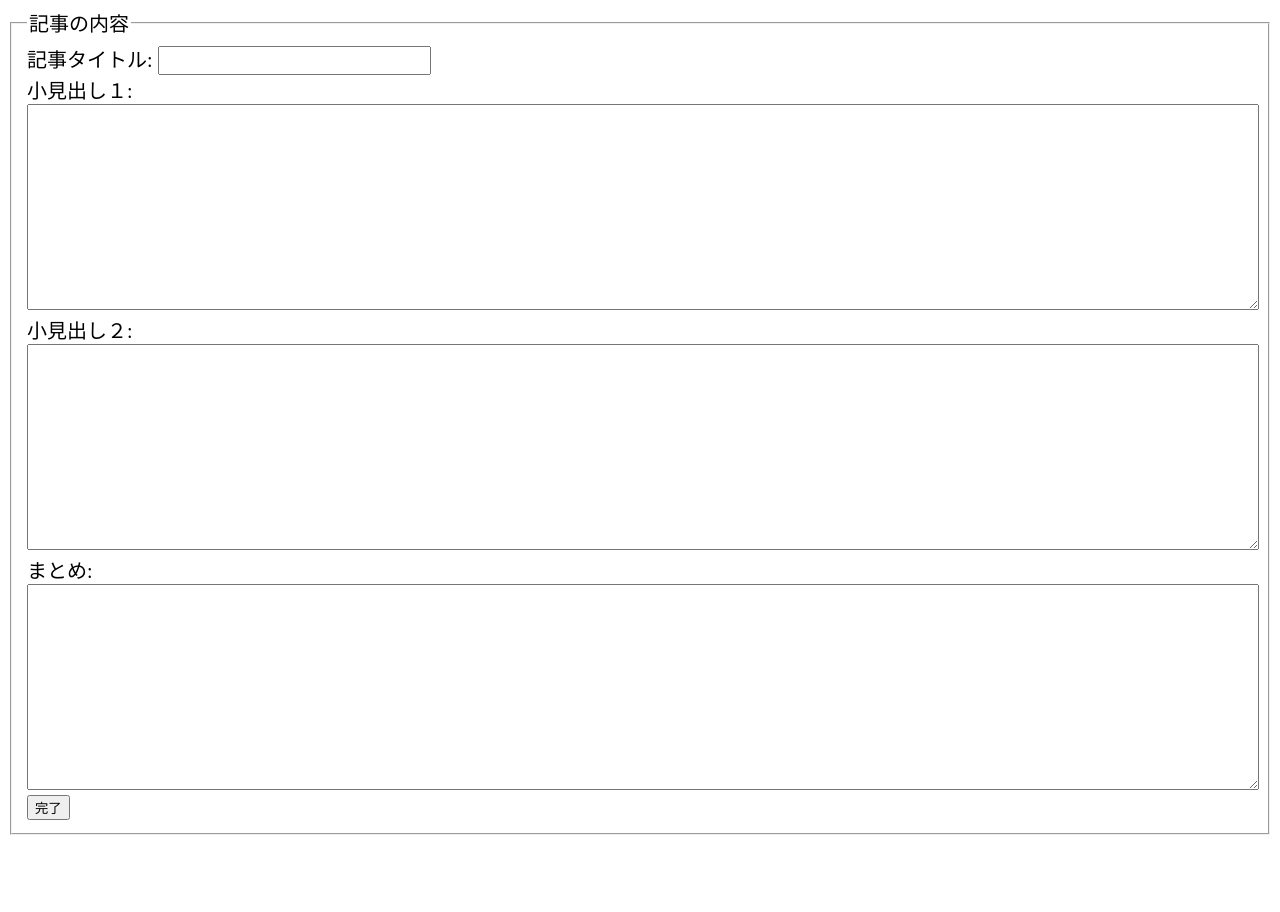
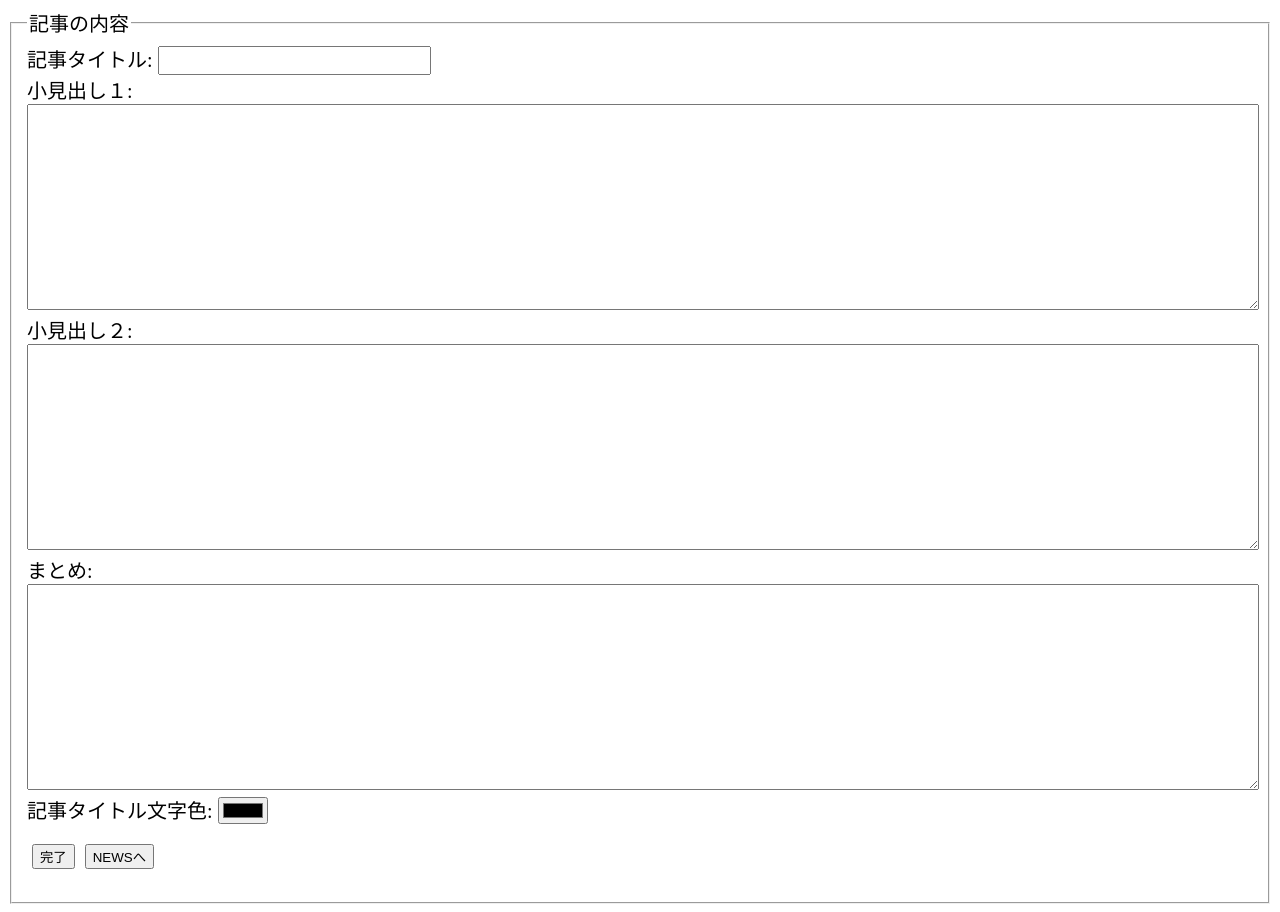
Before and after one commit to kurokawa963/kurokawa_cheese, a plain HTML site: page kadai.html in a window 1280 px wide. Before the commit the page ends 843 px from the top, so only its background shows below. Drawn offline with nearby package versions, Linux system fonts and the light colour scheme; no server answers.

Commit message:
課題提出

```diff
--- a/kadai.css
+++ b/kadai.css
@@ -10,3 +10,12 @@ textarea {
     width: 100%;
     font-size: 20px;
 }
+
+ul{
+    list-style: none;
+    display: flex;
+    padding: 0;
+}
+li{
+    padding: 0 5px 0;
+}
--- a/kadai.html
+++ b/kadai.html
@@ -25,7 +25,19 @@
             まとめ: <textarea name="" type="conclusion" id="conclusion"></textarea>
         </div>
         <div>
-            <button type="button" id="send">完了</button>
+            記事タイトル文字色: <input type="color" id="color"></input>
+        </div>
+        <div>
+            <ul>
+                <li>
+                    <button type="button" id="send">完了</button>
+                </li>
+                <li>
+                    <a href="news.html">
+                        <button type="button" id="back">NEWSへ</button>
+                    </a>
+                </li>
+            </ul>
         </div>
     </fieldset>
 </form>
@@ -74,7 +86,7 @@
         // Initialize Firebase
         const app = initializeApp(firebaseConfig);
         const db = getFirestore(app);
-// 記事の内容をfirebaseに保存
+        // 記事の内容をfirebaseに保存
         $('#send').on('click', function () {
             const postData = {
                 headline: $("#headline").val(),
@@ -82,12 +94,14 @@
                 text2: $("#body2").val(),
                 text3: $("#conclusion").val(),
                 time: serverTimestamp(),
+                moji: $("#color").val()
             };
             addDoc(collection(db, "news"), postData);
             $("#headline").val("");
             $("#body1").val("");
             $("#body2").val(""),
-                $("#conclusion").val("")
+                $("#conclusion").val(""),
+                $("#color").val("")
         })
 
         const q = query(collection(db, "news"), orderBy("time", "desc"));
```
Also changed, not shown: index.html (+1 -1 lines), news.html (+4 -2 lines).
